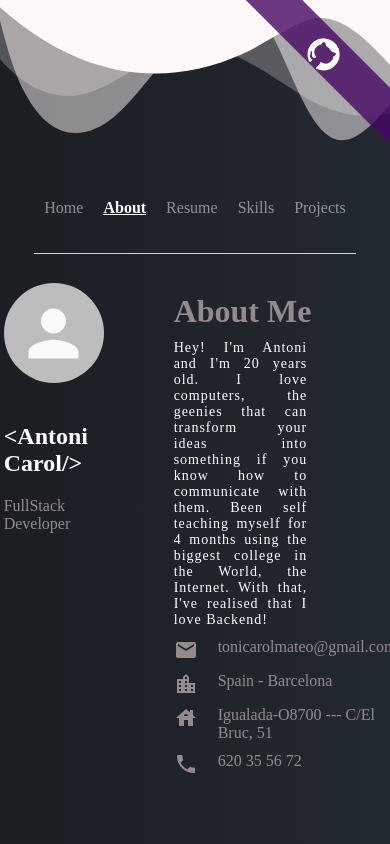
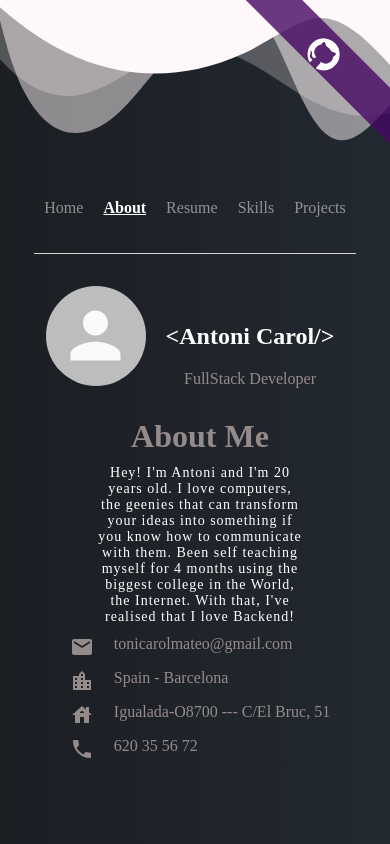
Before and after one commit to antonicarol/AntoniCarolWeb, a React (Create React App) app: page /about in a window 390 px wide. Built offline with nearby package versions, Linux system fonts and the light colour scheme.

Commit message:
More Responsivness code, about now is responsiv for mobile!

```diff
--- a/src/components/css/NavLink.css
+++ b/src/components/css/NavLink.css
@@ -20,7 +20,7 @@
   font-size: 22px !important;
 }
 
-@media all and (max-width: 625px) {
+@media only screen and (max-width: 625px) {
   .navlink__span,
   .navlink__a {
     font-size: 16px !important;
--- a/src/pages/About.js
+++ b/src/pages/About.js
@@ -20,8 +20,10 @@ function About() {
     >
       <div className="about__left">
         <Avatar className="about__avatar" />
-        <h2>{"<Antoni Carol/>"}</h2>
-        <span>FullStack Developer</span>
+        <div className="about__left__info">
+          <h2>{"<Antoni Carol/>"}</h2>
+          <span>FullStack Developer</span>
+        </div>
       </div>
       <div className="about__center">
         <div className="about__title">
--- a/src/pages/Skills.js
+++ b/src/pages/Skills.js
@@ -59,7 +59,6 @@ function Skills() {
       <div className="skills__competent">
         <h1>Software World Competent Skills</h1>
         <div className="skills__competent__content">
-          <div className="skills__competent__content__col">
           <div className="skills__competentItem">
             <h3>Solving Problems</h3>
             <div>
@@ -80,8 +79,7 @@ function Skills() {
               </p>
             </div>
           </div>
-          </div>
-          <div className="skills__competent__content__col">
+
           <div className="skills__competentItem">
             <h3>API Management</h3>
             <div>
@@ -102,8 +100,7 @@ function Skills() {
               </p>
             </div>
           </div>
-          </div>
-          <div className="skills__competent__content__col">
+
           <div className="skills__competentItem">
             <h3>Data Analysis</h3>
             <div>
@@ -120,10 +117,9 @@ function Skills() {
               <FindReplaceIcon />
               <p>
                 Good eye for finding the best resources to code less and make
-                  profit of what someone has already coded. No need to break
-                  your head!
+                profit of what someone has already coded. No need to break your
+                head!
               </p>
-              </div>
             </div>
           </div>
         </div>
--- a/src/pages/css/About.css
+++ b/src/pages/css/About.css
@@ -26,10 +26,10 @@
   margin-right: 40px;
 }
 
-.about__left > h2 {
+.about__left__info > h2 {
   margin-top: 40px;
 }
-.about__left > span {
+.about__left__info > span {
   margin-top: 20px;
   color: #968b8b;
 }
@@ -57,3 +57,32 @@
   display: flex;
   flex-direction: column;
 }
+
+@media all and (max-width: 625px) {
+  .about {
+    flex-direction: column;
+    align-items: center;
+    justify-content: center;
+  }
+  .about__left {
+    flex-direction: row;
+    margin-bottom: 20px;
+    align-items: center;
+  }
+  .about__left__info {
+    margin-left: 20px;
+    display: grid;
+    place-items: center;
+  }
+  .about__center {
+    display: grid;
+    place-items: center;
+    margin-bottom: 20px;
+  }
+  .about__center > .about__title {
+    text-align: center;
+  }
+  .about__center > p {
+    text-align: center;
+  }
+}
--- a/src/pages/css/Home.css
+++ b/src/pages/css/Home.css
@@ -25,7 +25,7 @@
   width: 60%;
 }
 .home__icons {
-  width: 40%;
+  width: 100%;
   margin-top: 30px;
   display: flex;
   justify-content: center;
@@ -52,4 +52,8 @@
     text-align: center;
     font-size: 20px;
   }
+
+  .home__icons > svg {
+    font-size: 64px;
+  }
 }
--- a/src/pages/css/Skills.css
+++ b/src/pages/css/Skills.css
@@ -50,18 +50,15 @@
   text-align: center;
   color: white;
   padding: 10px;
+  margin-bottom: 40px;
 }
 
 .skills__competent__content {
-  display: flex;
-  flex-direction: row;
-}
-
-.skills__competent__content__col,
-.skills__competent__content__col__2 {
-  display: flex;
-  flex-direction: column;
-  width: 100%;
+  display: grid;
+  grid-template-columns: repeat(3, 0.5fr);
+  grid-gap: -10px;
+  grid-auto-columns: minmax(40%, 50%);
+  grid-auto-rows: minmax(80%, 100%);
 }
 
 .skills__competentItem {
```
Also changed, not shown: 1 other file (tests, documents, lock files or other folders). Lines whose indentation alone changed are shown as unchanged.
